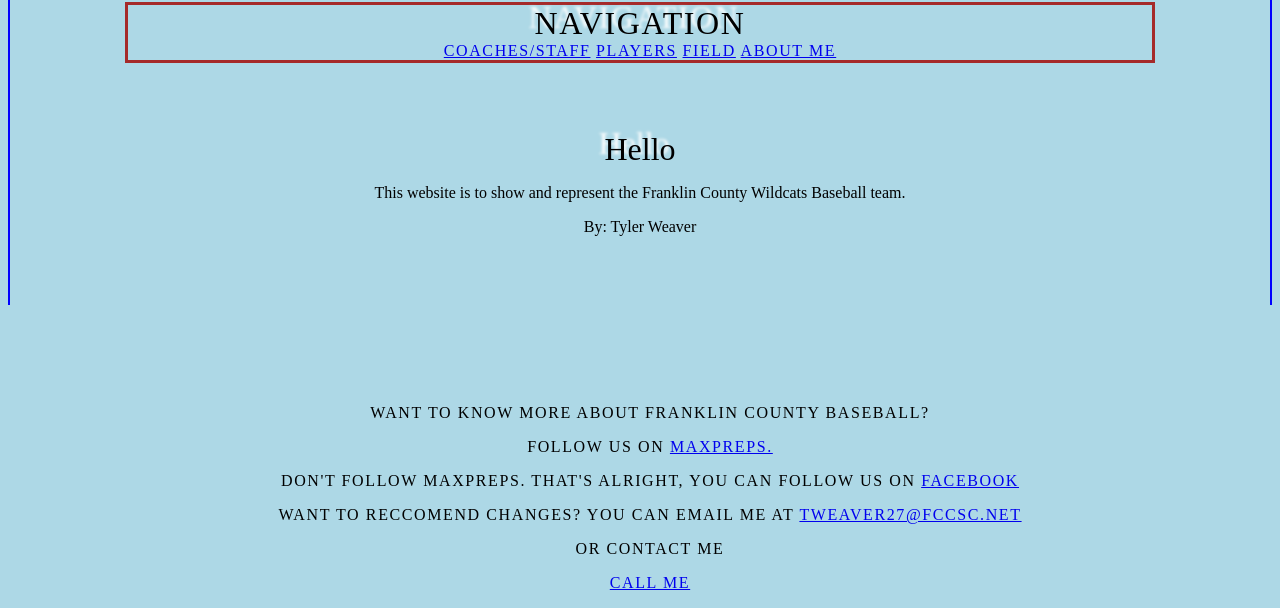
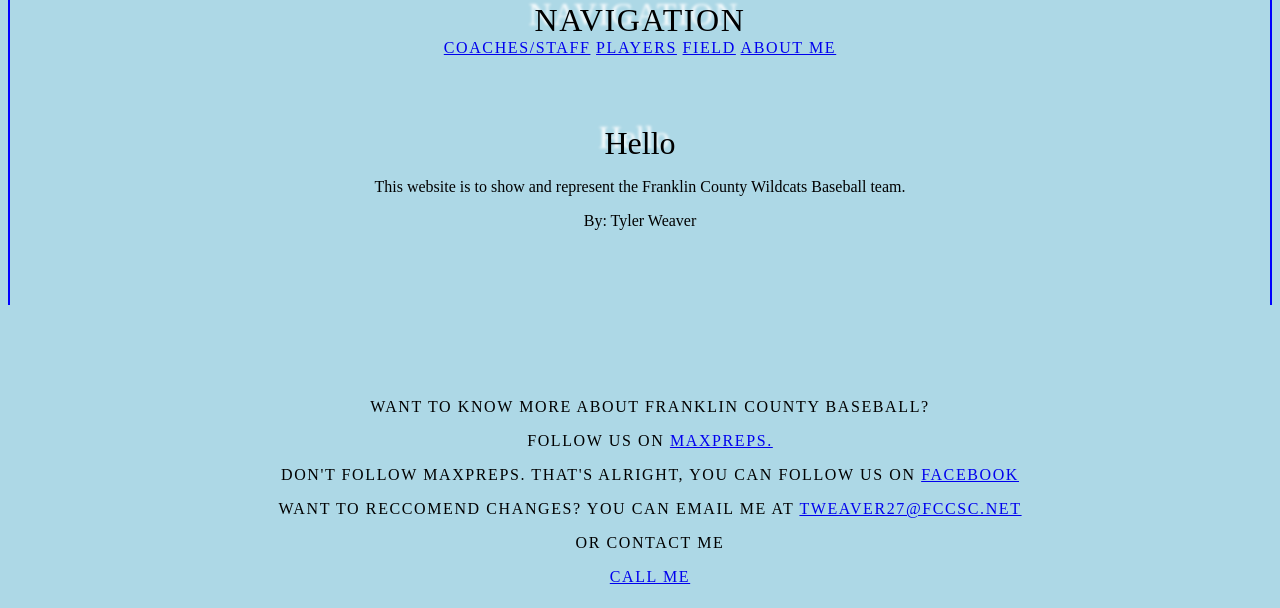
Before and after one commit to tyler123235234/Final-Project, a plain HTML site: page index.html in a window 1280 px wide. Shown: the part 471-1079 px from the top of the page. Drawn offline with Linux system fonts and the light colour scheme.

Commit message:
clean code

```diff
--- a/style.css
+++ b/style.css
@@ -36,9 +36,6 @@
   position: relative;
   width: 80vw;
   margin: auto;
-  margin-left: auto;
-  margin-right: auto;
-  border: solid 3px brown;
 
 }
 
```
